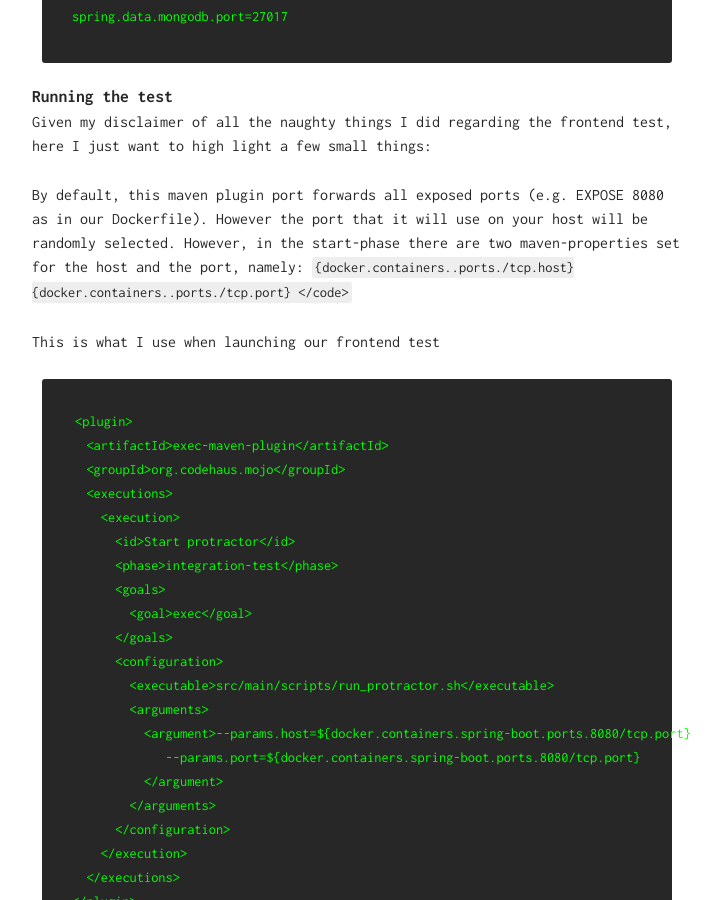
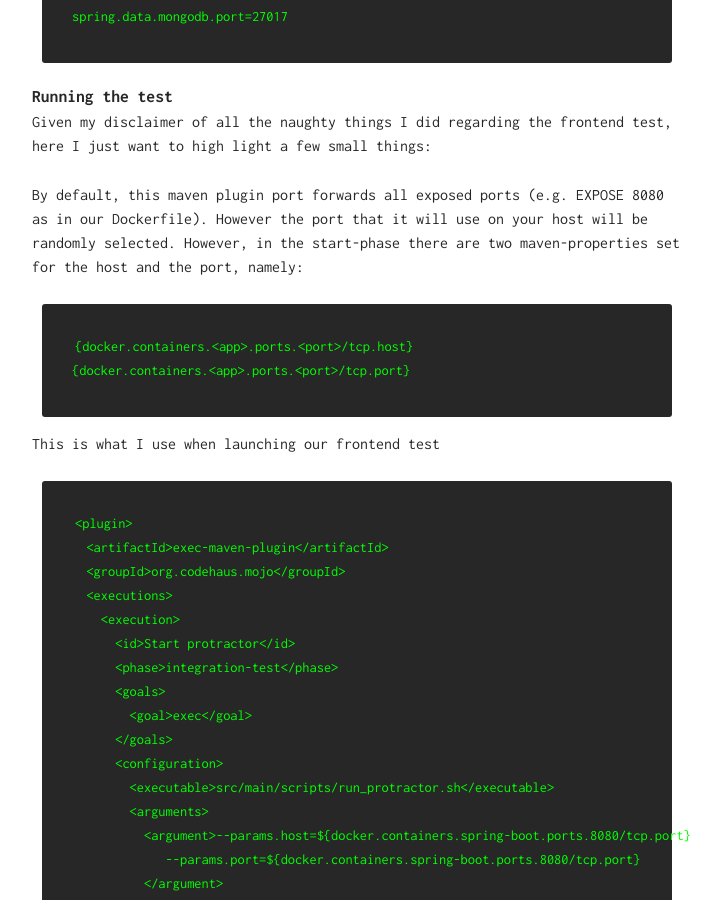
Before and after one commit to olbpetersson/olbpetersson.github.io, a Jekyll site: the page built from _posts/2015-11-22-docker-e2e.md, in a window 1280 px wide and 900 px high, scrolled down 5150 px. Shown: the whole window, without its empty margins (283-1003 px from the left). Built offline with Jekyll 4.4.1, drawn with Linux system fonts in a browser that asks for light colours.

Commit message:
fixed code block for mvndockerparams

```diff
--- a/_posts/2015-11-22-docker-e2e.md
+++ b/_posts/2015-11-22-docker-e2e.md
@@ -156,10 +156,10 @@ Given my disclaimer of all the naughty things I did regarding the frontend test,
 
 
 By default, this maven plugin port forwards all exposed ports (e.g. EXPOSE 8080 as in our Dockerfile). However the port that it will use on your host will be randomly selected. However, in the start-phase there are two maven-properties set for the host and the port, namely:
-<code>
+~~~
 {docker.containers.<app>.ports.<port>/tcp.host}
 {docker.containers.<app>.ports.<port>/tcp.port}
-</code>
+~~~
 
 
 This is what I use when launching our frontend test
```
